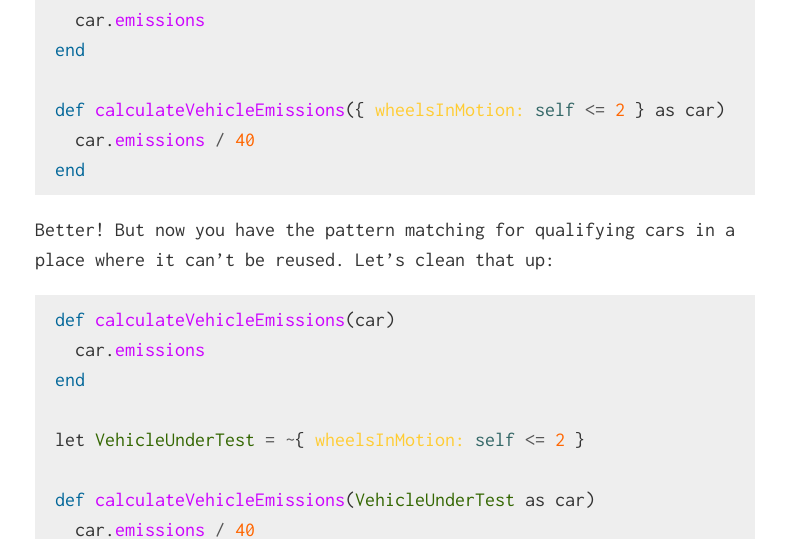
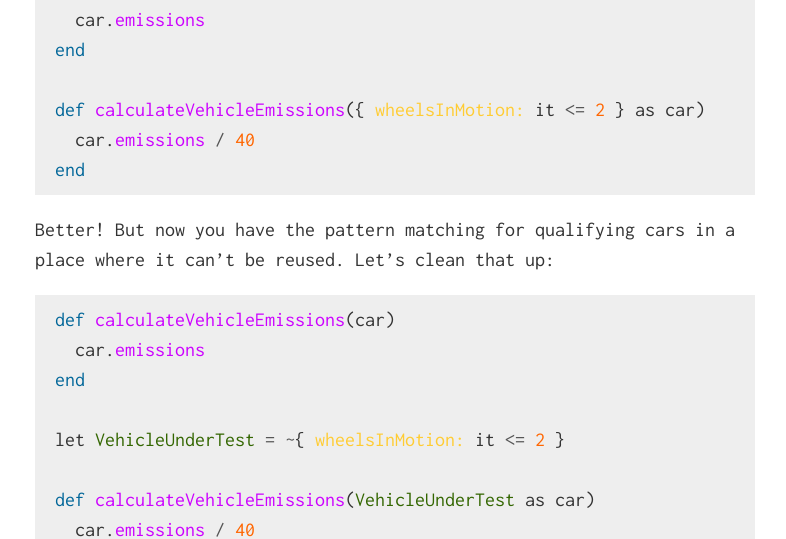
Before and after one commit to kode4food/fate-lang, a Jekyll site: the page built from index.md, in a window 1280 px wide and 900 px high, scrolled down 1224 px. Shown: the part 161-700 px from the top of the window, without its empty margins (245-1031 px from the left). Built offline with Jekyll 4.4.1, drawn with Linux system fonts in a browser that asks for light colours.

Commit message:
self->it

````diff
--- a/index.md
+++ b/index.md
@@ -36,7 +36,7 @@ def calculateVehicleEmissions(car)
   car.emissions
 end
 
-def calculateVehicleEmissions({ wheelsInMotion: self <= 2 } as car)
+def calculateVehicleEmissions({ wheelsInMotion: it <= 2 } as car)
   car.emissions / 40
 end
 ```
@@ -49,7 +49,7 @@ def calculateVehicleEmissions(car)
   car.emissions
 end
 
-let VehicleUnderTest = ~{ wheelsInMotion: self <= 2 }
+let VehicleUnderTest = ~{ wheelsInMotion: it <= 2 }
 
 def calculateVehicleEmissions(VehicleUnderTest as car)
   car.emissions / 40
@@ -132,9 +132,9 @@ let deidentified = {
 
 ```ruby
 # Combining Patterns
-let Shape = ~{ type: self in ['square', 'circle', 'triangle'] },
-    Orange = ~{ colors: 'orange' in self },
-    Large = ~{ size: self > 50 }
+let Shape = ~{ type: it in ['square', 'circle', 'triangle'] },
+    Orange = ~{ colors: 'orange' in it },
+    Large = ~{ size: it > 50 }
 
 let LargeOrangeShape = Large and| Orange and| Shape
 
````
